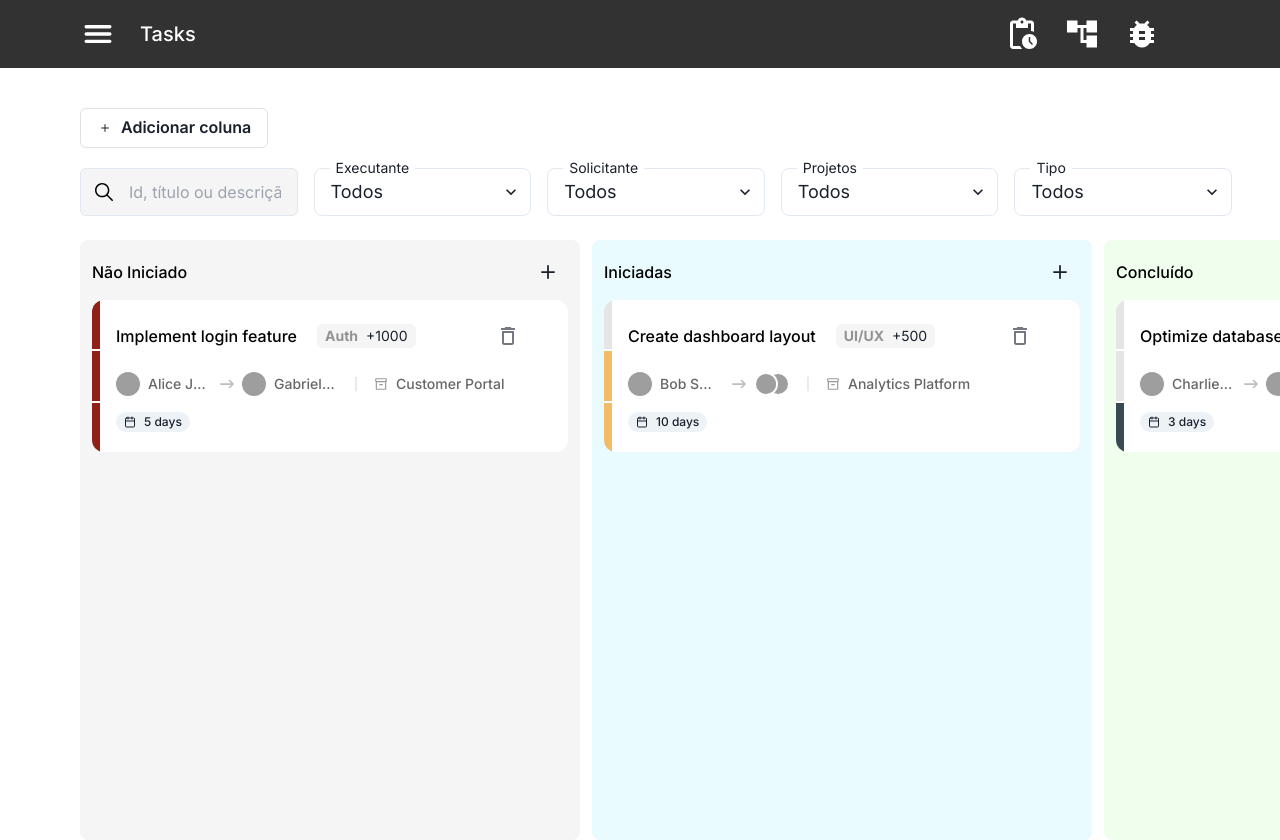
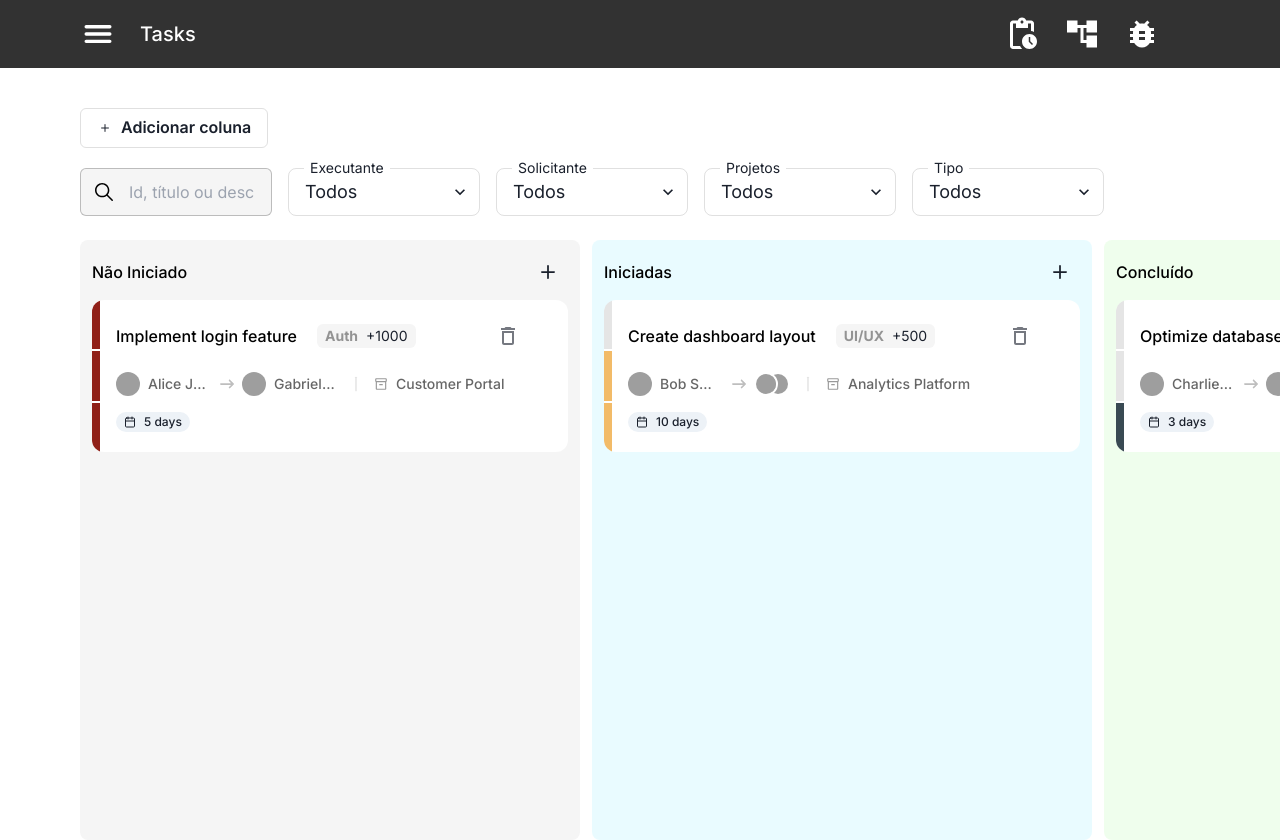
Before and after one commit to arthurbfonseca27/tech-challenge-cefis, a Next.js app: page / in a window 1280 px wide. Shown: the top 840 px of the page. Built offline with nearby package versions, Linux system fonts and the light colour scheme; grey boxes are pictures that could not be loaded.

Commit message:
fix: fix the style of search components

```diff
--- a/src/app/globals.css
+++ b/src/app/globals.css
@@ -20,7 +20,6 @@
   width: 100%; /* Faz o fundo ocupar 100% da largura */
   background-color: #323232; /* Define a cor de fundo */
 }
-
 
 body {
   color: rgb(var(--foreground-rgb));
--- a/src/components/SearchComponet.tsx
+++ b/src/components/SearchComponet.tsx
@@ -6,7 +6,7 @@ import SelectComponent from '@/components/SelectComponent'
 const SearchComponent = () => {
   return (
     <div className="flex w-screen flex-row">
-      <div className="flex w-[90%] flex-row items-center justify-center gap-x-4 pb-6">
+      <div className="flex w-[80%] flex-row items-center justify-center gap-x-4 pb-6 outline-none">
         <div className="w-4/12 pt-5">
           <InputGroup size="lg" bg="#F5F5F5" borderRadius="lg">
             <InputLeftElement pointerEvents="none">
@@ -16,6 +16,7 @@ const SearchComponent = () => {
               placeholder="Id, título ou descrição"
               pl="12"
               fontSize="16px"
+              borderColor="#67676766"
             />
           </InputGroup>
         </div>
--- a/src/components/SelectComponent.tsx
+++ b/src/components/SelectComponent.tsx
@@ -12,7 +12,7 @@ const SelectComponent: React.FC<SelectComponentProps> = ({
   options,
 }) => {
   return (
-    <div className="flex w-4/12 flex-col items-start">
+    <div className="flex w-4/12 flex-col items-start outline-none">
       <Box
         position="relative"
         top="2.5"
@@ -23,7 +23,12 @@ const SelectComponent: React.FC<SelectComponentProps> = ({
       >
         <p className="items-start text-sm">{title}</p>
       </Box>
-      <Select placeholder="Todos" size="lg" borderRadius="lg">
+      <Select
+        placeholder="Todos"
+        size="lg"
+        borderRadius="lg"
+        borderColor="#67676733"
+      >
         {options.map((option, index) => (
           <option value="option1" key={index}>
             {option}
```
